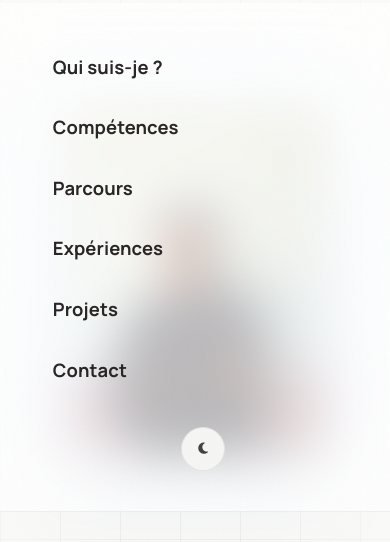
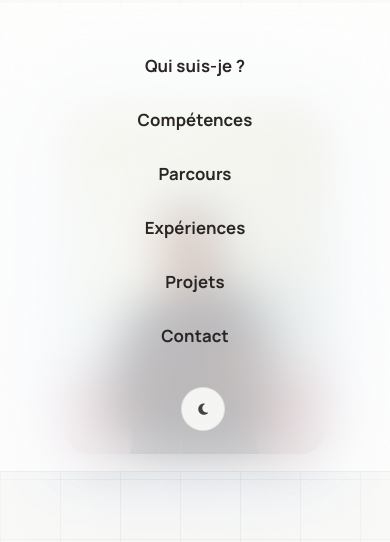
Before and after one commit to Johny-olivier/portfolio, a plain HTML site: page index.html in a window 390 px wide. Both pictures are taken after a click on the button 348 px from the left and 32 px from the top of the page. Shown: the part 61-603 px from the top of the page. Drawn offline with nearby package versions, Linux system fonts and the light colour scheme.

Commit message:
Refine mobile menu: reduced font size, tighter gap, and perfect centering

```diff
--- a/assets/css/style.css
+++ b/assets/css/style.css
@@ -1399,19 +1399,25 @@ body::before {
 
   #navLinksContainer {
     flex-direction: column;
-    gap: 12px;
+    gap: 8px; /* Réduit le gap entre les liens */
     width: 100%;
     text-align: center;
   }
 
-  .nav-item { width: 100%; }
+  .nav-item {
+    width: 100%;
+    justify-content: center; /* Assure le centrage horizontal de l'item */
+  }
 
   .nav-link {
-    font-size: 1.15rem !important;
+    font-size: 1.05rem !important; /* Taille de police légèrement réduite */
     font-weight: 700 !important;
     padding: 0.6rem 1.8rem !important;
     border-radius: var(--r-md);
     color: var(--fg-1) !important;
+    justify-content: center; /* Centre le texte si c'est un flex container */
+    width: fit-content; /* Permet au lien de ne pas prendre toute la largeur pour mieux centrer le background au clic */
+    margin: 0 auto; /* Centre le lien dans son conteneur parent */
   }
 
   .nav-link.active {
--- a/index.html
+++ b/index.html
@@ -12,7 +12,7 @@
     <link rel="preconnect" href="https://fonts.googleapis.com">
     <link rel="preconnect" href="https://fonts.gstatic.com" crossorigin>
     <link href="https://fonts.googleapis.com/css2?family=Manrope:wght@200;300;400;500;600;700;800;900&family=Dancing+Script:wght@700&display=swap" rel="stylesheet">
-    <link rel="stylesheet" href="assets/css/style.css?v=1.0.4">
+    <link rel="stylesheet" href="assets/css/style.css?v=1.0.5">
 </head>
 <body data-theme="dark">
 
```
